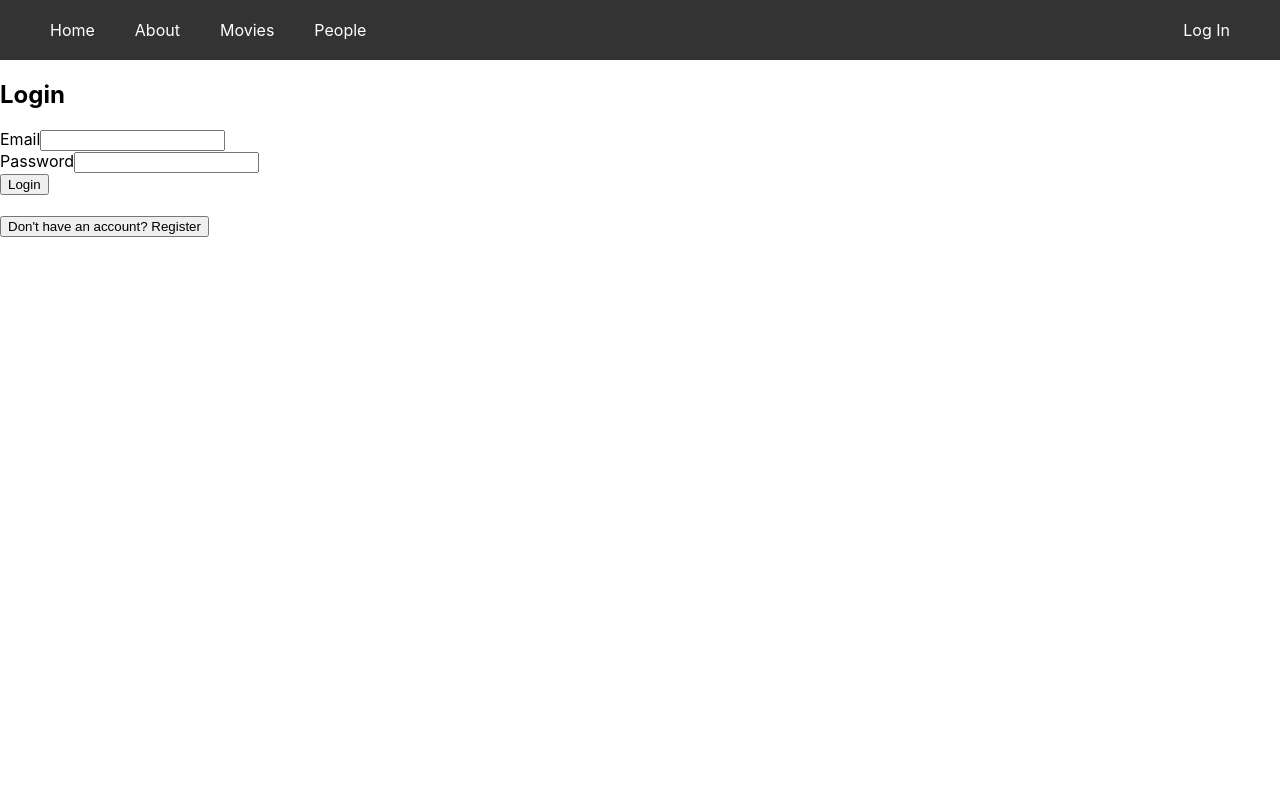
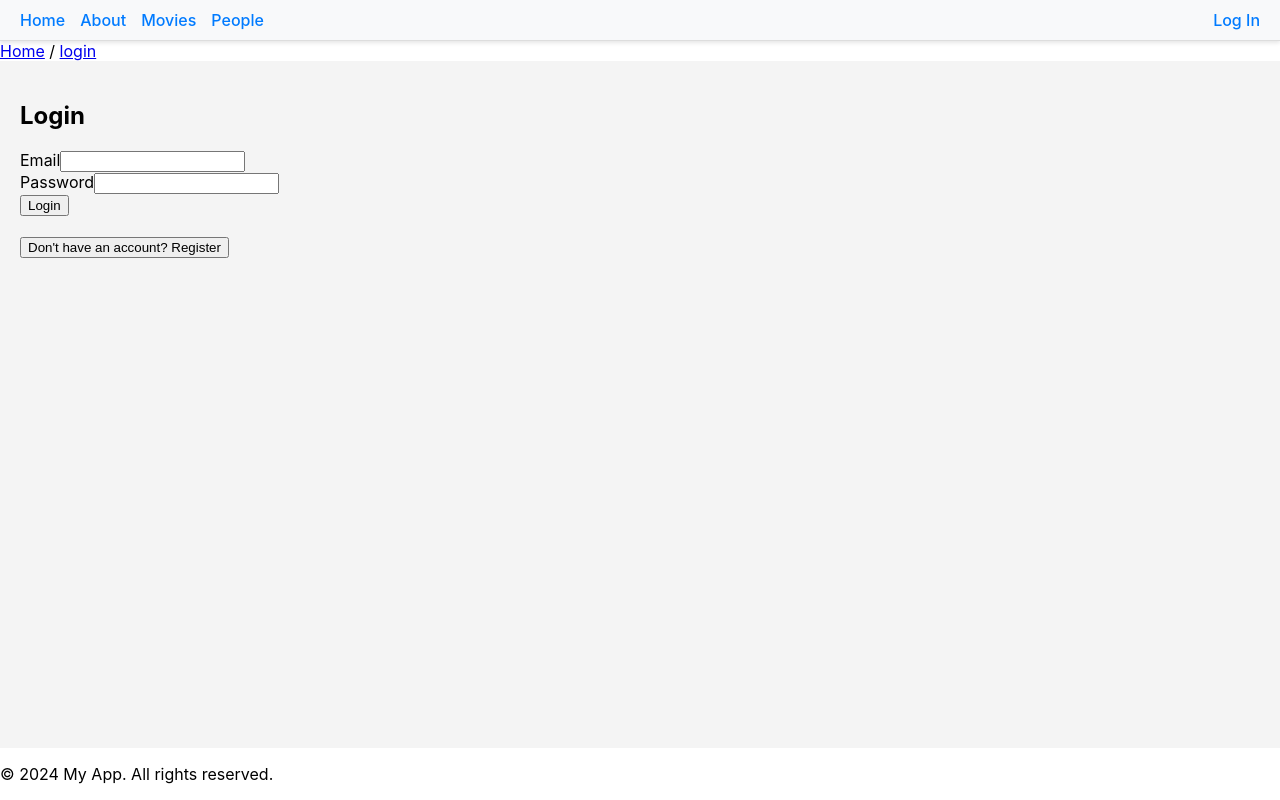
Before and after one commit to jonathanLOlsen/port3, a React (Create React App) app: page /login in a window 1280 px wide. Built offline with nearby package versions, Linux system fonts and the light colour scheme.

Commit message:
mainlayout now wraps again:

```diff
--- a/src/App.js
+++ b/src/App.js
@@ -1,7 +1,7 @@
 import React from 'react';
 import { BrowserRouter as Router, Routes, Route, Navigate } from 'react-router-dom';
 import { AuthProvider, useAuth } from './AuthContext';
-import Header from './layout/Header';
+import MainLayout from './layout/MainLayout'; // Import MainLayout
 import Home from './views/Home';
 import About from './views/About';
 import Profile from './views/Profile';
@@ -9,9 +9,9 @@ import Bookmarks from './views/Bookmarks';
 import Login from './views/Login';
 import Register from './views/Register';
 import MovieDetail from "./views/MovieDetail";
-import People from "./views/People"
+import People from "./views/People";
 import PersonDetail from './views/PersonDetail';
-import Movies from "./views/Movies"
+import Movies from "./views/Movies";
 
 // ProtectedRoute function to guard routes
 const ProtectedRoute = ({ children }) => {
@@ -39,7 +39,7 @@ function App() {
     return (
         <AuthProvider>
             <Router>
-                <Header />
+                <MainLayout> {/* Wrap routes with MainLayout */}
                     <Routes>
                         {/* Public Routes */}
                         <Route path="/" element={<Home />} />
@@ -55,6 +55,7 @@ function App() {
                         <Route path="/profile" element={<ProtectedRoute><Profile /></ProtectedRoute>} />
                         <Route path="/bookmarks" element={<ProtectedRoute><Bookmarks /></ProtectedRoute>} />
                     </Routes>
+                </MainLayout>
             </Router>
         </AuthProvider>
     );
--- a/src/components/Carousel.js
+++ b/src/components/Carousel.js
@@ -1,12 +1,7 @@
 import React, { useState } from "react";
 import PropTypes from "prop-types";
+import MovieCard from "./MovieCard"; // Import MovieCard
 import styles from "./Carousel.module.css";
-
-// Utility function to truncate text
-const truncateText = (text, maxLength) => {
-  if (!text) return "No description available.";
-  return text.length > maxLength ? text.slice(0, maxLength) + "..." : text;
-};
 
 const Carousel = ({ movies, visibleCount = 5 }) => {
   const [currentIndex, setCurrentIndex] = useState(0);
@@ -35,17 +30,7 @@ const Carousel = ({ movies, visibleCount = 5 }) => {
       </button>
       <div className={styles.movieContainer}>
         {visibleMovies.map((movie, index) => (
-          <div key={index} className={styles.movieCard}>
-            <img
-              src={movie.poster || "https://via.placeholder.com/150x200"}
-              alt={movie.primaryTitle || "No title"}
-              className={styles.image}
-            />
-            <div className={styles.details}>
-              <h3>{movie.primaryTitle || "Unknown"}</h3>
-              <p>{truncateText(movie.plot, 100)}</p> {/* Limit description to 100 characters */}
-            </div>
-          </div>
+          <MovieCard key={index} movie={movie} /> // Use MovieCard for rendering
         ))}
       </div>
       <button onClick={handleNext} className={styles.button}>
@@ -59,9 +44,12 @@ const Carousel = ({ movies, visibleCount = 5 }) => {
 Carousel.propTypes = {
   movies: PropTypes.arrayOf(
     PropTypes.shape({
+      tconst: PropTypes.string.isRequired,
       poster: PropTypes.string,
       primaryTitle: PropTypes.string,
-      plot: PropTypes.string,
+      startYear: PropTypes.string,
+      averageRating: PropTypes.number,
+      numVotes: PropTypes.number,
     })
   ).isRequired,
   visibleCount: PropTypes.number, // Number of movies to show at a time
--- /dev/null
+++ b/src/layout/Footer.css
@@ -0,0 +1,14 @@
+/* MainLayout.css or Footer.css */
+
+.footer {
+    background-color: #f8f9fa; /* Light gray background */
+    text-align: center;
+    padding: 10px 20px;
+    border-top: 1px solid #ddd; /* Subtle border on top */
+    font-size: 0.9rem;
+    color: #666;
+  }
+
+  .footer p {
+    margin: 0;
+  }
--- a/src/layout/Header.css
+++ b/src/layout/Header.css
@@ -1,33 +1,36 @@
+/* Header.css */
+
 .header {
-  background-color: #333;
+  background-color: #f8f9fa; /* Light gray background for header */
+  border-bottom: 1px solid #ddd; /* Subtle border */
   padding: 10px 20px;
-  color: #333;
+  display: flex;
+  justify-content: space-between;
+  align-items: center;
+  box-shadow: 0 2px 4px rgba(0, 0, 0, 0.1); /* Subtle shadow */
 }
 
 .navbar {
-  color: #333;
   display: flex;
-  align-items: center;
-  justify-content: space-between; /* Push nav-links to the left and profile-section to the right */
-  max-width: 1200px;
-  margin: 0 auto;
+  justify-content: space-between;
+  width: 100%;
 }
 
 .nav-links {
   display: flex;
-  gap: 20px;
+  align-items: center;
+  gap: 15px;
 }
 
 .nav-link {
-  color: white;
   text-decoration: none;
-  padding: 10px;
-  transition: background-color 0.3s;
+  color: #007bff;
+  font-weight: 500;
+  transition: color 0.2s ease-in-out;
 }
 
 .nav-link:hover {
-  background-color: #999999d4;
-  border-radius: 5px;
+  color: #0056b3; /* Darker blue on hover */
 }
 
 .profile-section {
@@ -36,13 +39,13 @@
 
 .nav-button {
   background-color: #007bff;
-  color: white;
-  padding: 10px;
+  color: #fff;
+  padding: 5px 10px;
   border: none;
-  border-radius: 5px;
+  border-radius: 4px;
+  font-size: 0.9rem;
   cursor: pointer;
-  font-size: 16px;
-  transition: background-color 0.3s;
+  transition: background-color 0.2s ease-in-out;
 }
 
 .nav-button:hover {
@@ -51,24 +54,23 @@
 
 .dropdown-content {
   position: absolute;
-  top: 100%; /* Dropdown appears below the button */
-  right: 0; /* Align dropdown to the right edge */
-  background-color: #f9f9f9;
-  min-width: 160px;
-  box-shadow: 0px 8px 16px rgba(0, 0, 0, 0.2);
-  border-radius: 5px;
-  z-index: 1000;
-  overflow: hidden;
+  top: 40px;
+  right: 0;
+  background-color: #fff;
+  border: 1px solid #ddd;
+  border-radius: 4px;
+  box-shadow: 0 2px 5px rgba(0, 0, 0, 0.2);
+  z-index: 100;
 }
 
 .dropdown-item {
-  padding: 10px;
   display: block;
+  padding: 10px 20px;
+  text-decoration: none;
   color: #333;
-  text-decoration: none;
-  transition: background-color 0.3s;
+  transition: background-color 0.2s ease-in-out;
 }
 
 .dropdown-item:hover {
-  background-color: #ddd;
+  background-color: #f1f1f1;
 }
--- a/src/layout/MainLayout.css
+++ b/src/layout/MainLayout.css
@@ -1,28 +1,13 @@
+/* MainLayout.css */
+
 .main-layout {
-    display: flex;
-    flex-direction: column;
-    min-height: 100vh;
-  }
+  display: flex;
+  flex-direction: column;
+  min-height: 100vh;
+}
 
-  .header {
-    background-color: #f8f9fa;
-    padding: 1rem;
-    text-align: center;
-  }
-
-  .breadcrumbs {
-    background-color: #e9ecef;
-    padding: 0.5rem 1rem;
-  }
-
-  .main-content {
-    flex: 1;
-    padding: 1rem;
-  }
-
-  .footer {
-    background-color: #343a40;
-    color: white;
-    text-align: center;
-    padding: 1rem;
-  }
+.main-content {
+  flex-grow: 1;
+  padding: 20px;
+  background-color: #f4f4f4; /* Light background for main content */
+}
--- a/src/views/Home.js
+++ b/src/views/Home.js
@@ -1,10 +1,13 @@
 import React, { useState, useEffect } from "react";
+import { useNavigate } from "react-router-dom"; // Import for navigation
 import axios from "axios";
 import { API_BASE_URL } from "../config/Config";
 import Dropdown from "../components/Dropdown"; // Import the generic Dropdown component
-import Carousel from "../components/Carousel"; // Import the Carousel component
+import Carousel from "../components/Carousel"; // Import the updated Carousel component
 
 const Home = () => {
+  const navigate = useNavigate(); // Hook for navigation
+
   // State for the first carousel
   const [topRatedMovies1, setTopRatedMovies1] = useState([]);
   const [titleType1, setTitleType1] = useState("movie"); // Default value for the first carousel
@@ -57,6 +60,11 @@ const Home = () => {
     fetchMovies();
   }, [titleType1, titleType2]); // Re-fetch when either titleType changes
 
+  // Function to handle movie click
+  const handleMovieClick = (tConst) => {
+    navigate(`/movies/${tConst}`); // Navigate to the MovieDetail view
+  };
+
   if (loading) return <div>Loading...</div>;
   if (error) return <div style={{ color: "red" }}>{error}</div>;
 
@@ -69,7 +77,7 @@ const Home = () => {
         selectedValue={titleType1} // Pass the selected value
         onChange={setTitleType1} // Update the state for the first carousel
       />
-      <Carousel movies={topRatedMovies1} />
+      <Carousel movies={topRatedMovies1} onMovieClick={handleMovieClick} />
 
       {/* Second Carousel */}
       <h1>Top-Rated {titleType2}</h1>
@@ -78,7 +86,7 @@ const Home = () => {
         selectedValue={titleType2} // Pass the selected value
         onChange={setTitleType2} // Update the state for the second carousel
       />
-      <Carousel movies={topRatedMovies2} />
+      <Carousel movies={topRatedMovies2} onMovieClick={handleMovieClick} />
     </div>
   );
 };
```
Lines whose indentation alone changed are shown as unchanged.
